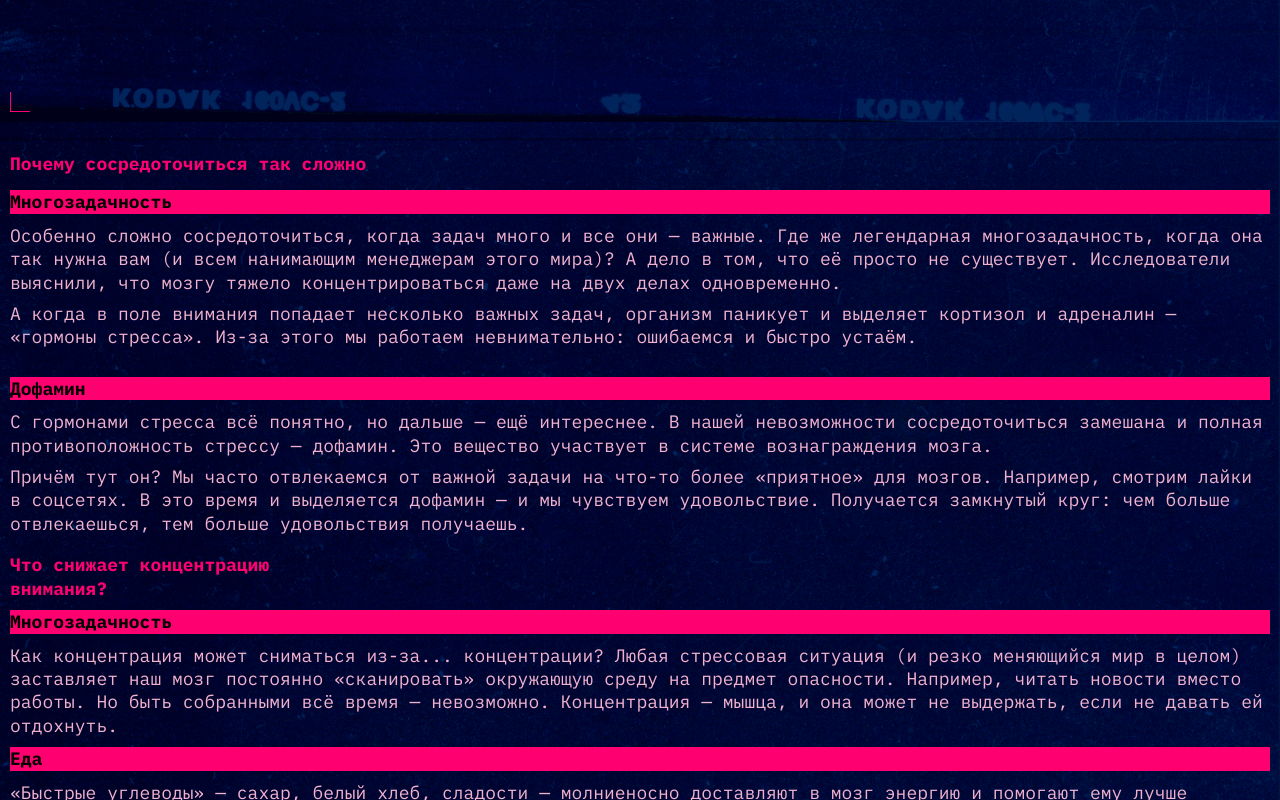
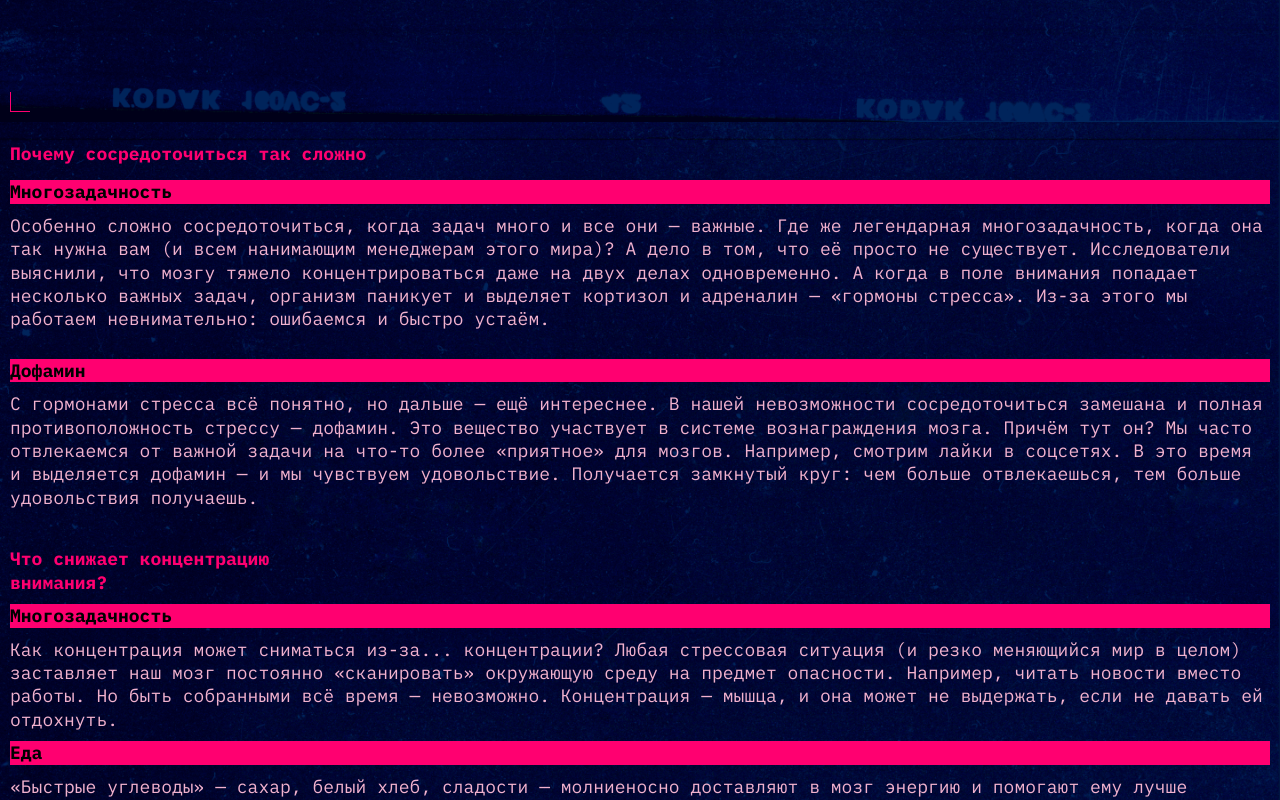
Before and after one commit to TikoBrats/slozhno-sosredotochitsya-fd, a plain HTML site: page index.html in a window 1280 px wide. Shown: the part 678-1478 px from the top of the page. Drawn offline with Linux system fonts and the light colour scheme.

Commit message:
проект

```diff
--- a/index.html
+++ b/index.html
@@ -50,21 +50,19 @@
                 <article class="article grid-article">
                     <h3 class="article__title">Многозадачность</h3>
                     <div class="article__content">
-                        <p>Особенно сложно сосредоточиться, когда задач много и все они — важные. Где же легендарная многозадачность, когда она так нужна вам (и всем нанимающим менеджерам этого мира)? А дело в том, что её просто не существует. Исследователи выяснили, что мозгу тяжело концентрироваться даже на двух делах одновременно.</p>
-                        <p>А когда в поле внимания попадает несколько важных задач, организм паникует и выделяет кортизол и адреналин — «гормоны стресса». Из-за этого мы работаем невнимательно: ошибаемся и быстро устаём.</p>
+                        <p>Особенно сложно сосредоточиться, когда задач много и все они — важные. Где же легендарная многозадачность, когда она так нужна вам (и всем нанимающим менеджерам этого мира)? А дело в том, что её просто не существует. Исследователи выяснили, что мозгу тяжело концентрироваться даже на двух делах одновременно. А когда в поле внимания попадает несколько важных задач, организм паникует и выделяет кортизол и адреналин — «гормоны стресса». Из-за этого мы работаем невнимательно: ошибаемся и быстро устаём.</p>
                     </div>
                 </article>
                 <article class="article grid-article">
                     <h3 class="article__title">Дофамин</h3>
                     <div class="article__content">
-                        <p>С гормонами стресса всё понятно, но дальше — ещё интереснее. В нашей невозможности сосредоточиться замешана и полная противоположность стрессу — дофамин. Это вещество участвует в системе вознаграждения мозга.</p>
-                        <p>Причём тут он? Мы часто отвлекаемся от важной задачи на что-то более «приятное» для мозгов. Например, смотрим лайки в соцсетях. В это время и выделяется дофамин — и мы чувствуем удовольствие. Получается замкнутый круг: чем больше отвлекаешься, тем больше удовольствия получаешь.</p>
+                        <p>С гормонами стресса всё понятно, но дальше — ещё интереснее. В нашей невозможности сосредоточиться замешана и полная противоположность стрессу — дофамин. Это вещество участвует в системе вознаграждения мозга. Причём тут он? Мы часто отвлекаемся от важной задачи на что-то более «приятное» для мозгов. Например, смотрим лайки в соцсетях. В это время и выделяется дофамин — и мы чувствуем удовольствие. Получается замкнутый круг: чем больше отвлекаешься, тем больше удовольствия получаешь.</p>
                     </div>
                 </article>
             </div>
         </section>
         <section class="section table-section">
-            <h2 class="section__title">
+            <h2 class="table__title">
   Что снижает концентрацию<br>
   внимания?
 </h2>
--- a/styles/style.css
+++ b/styles/style.css
@@ -106,11 +106,17 @@
   gap: 15px;
 }
 
+.table__title {
+  color: var(--color-accent);
+  font-size: 18px;
+  font-weight: 700;
+  margin-top: 30px;
+}
+
 .section__title {
   color: var(--color-accent);
   font-size: 18px;
   font-weight: 700;
-  margin-top: 10px;
 }
 
 .grid-container {
```
